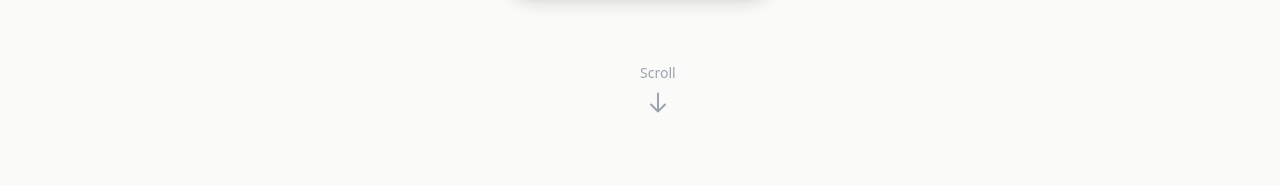
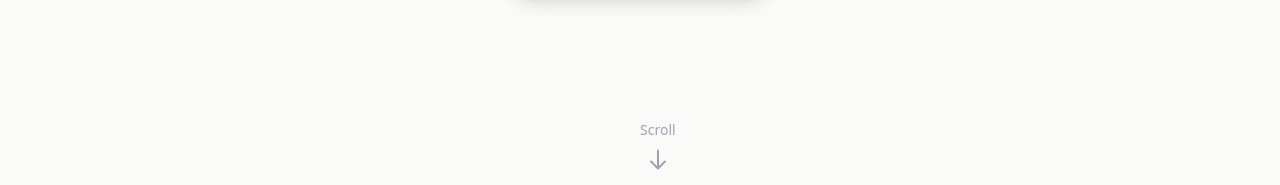
Before and after one commit to MiniMuuu2-0/MusicDramaRadio-Website, a React (Vite) app: page /#/ in a window 1280 px wide. Shown: the part 615-800 px from the top of the page. Built offline with nearby package versions, Linux system fonts and the light colour scheme; the HTML template or start-up script is replaced by a standard one.

Commit message:
Fix: ensure ScrollIndicator is centered by making hero section full width

```diff
--- a/src/components/ScrollIndicator.jsx
+++ b/src/components/ScrollIndicator.jsx
@@ -1,6 +1,6 @@
 function ScrollIndicator() {
   return (
-    <div className="fixed bottom-16 left-1/2 transform -translate-x-1/2 animate-bounce z-10">
+    <div className="absolute bottom-16 left-1/2 transform -translate-x-1/2 animate-bounce z-10">
       <div className="flex flex-col items-center">
         <span className="text-gray-400 dark:text-gray-500 text-sm mb-2">Scroll</span>
         <svg
--- a/src/pages/Home.jsx
+++ b/src/pages/Home.jsx
@@ -31,7 +31,7 @@ function Home() {
   return (
     <div className="bg-stone-50 dark:bg-gray-900">
       {/* Hero Section */}
-      <section className="min-h-screen flex items-center justify-center relative">
+      <section className="min-h-screen flex items-center justify-center relative w-full">
         <div className="max-w-5xl mx-auto px-4 sm:px-6 text-center">
           <h1 className="text-5xl sm:text-7xl lg:text-8xl font-semibold text-black dark:text-white mb-8 sm:mb-12 tracking-tight leading-tight animate-fade-in">
             Music Drama Radio
```
